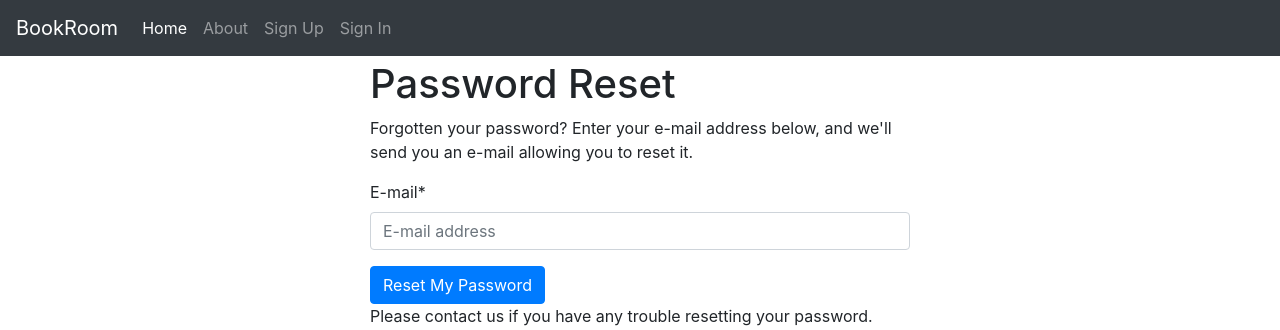
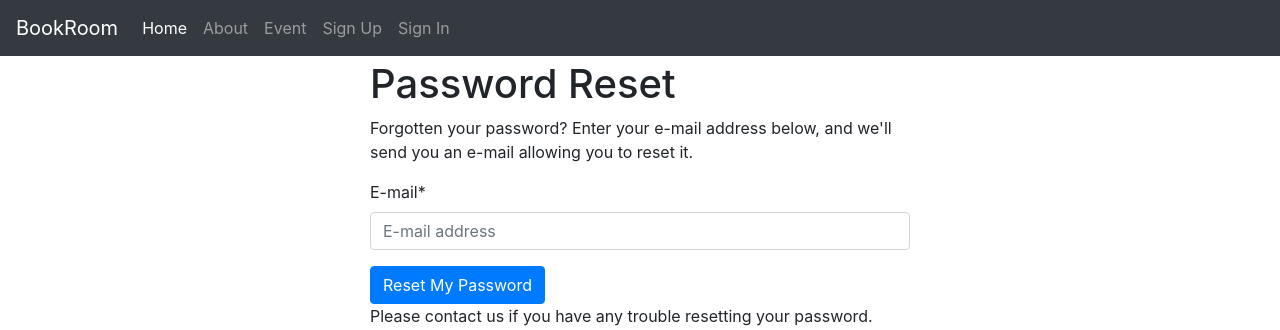
Before and after one commit to eivl/bookroom, a Django app: page /accounts/password/reset/ in a window 1280 px wide. Shown: the top 330 px of the page. Run offline with Django 3.2, Linux system fonts and the light colour scheme; some libraries are stand-ins or nearby versions.

Commit message:
Add nav-bar link to Event

```diff
--- a/bookroom/templates/base.html
+++ b/bookroom/templates/base.html
@@ -43,6 +43,9 @@
             </li>
             <li class="nav-item">
               <a class="nav-link" href="{% url 'about' %}">About</a>
+            </li>
+            <li class="nav-item">
+              <a class="nav-link" href="{% url 'event:list' %}">Event</a>
             </li>
             {% if request.user.is_authenticated %}
               <li class="nav-item">
```
